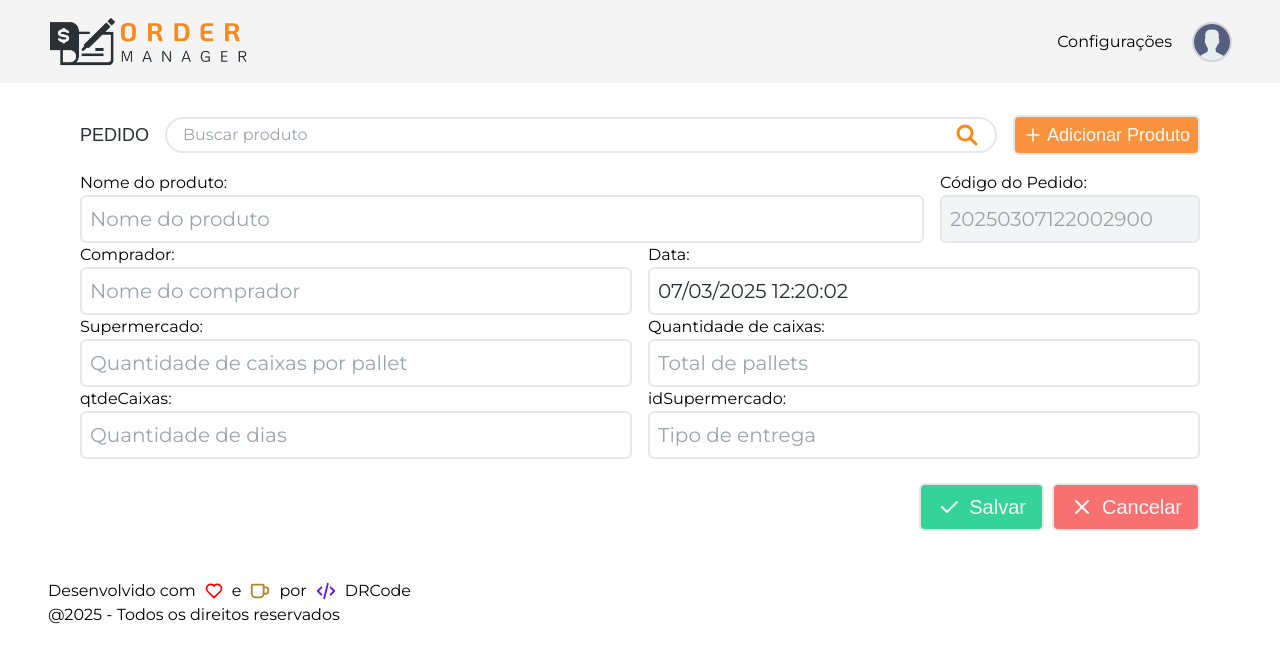
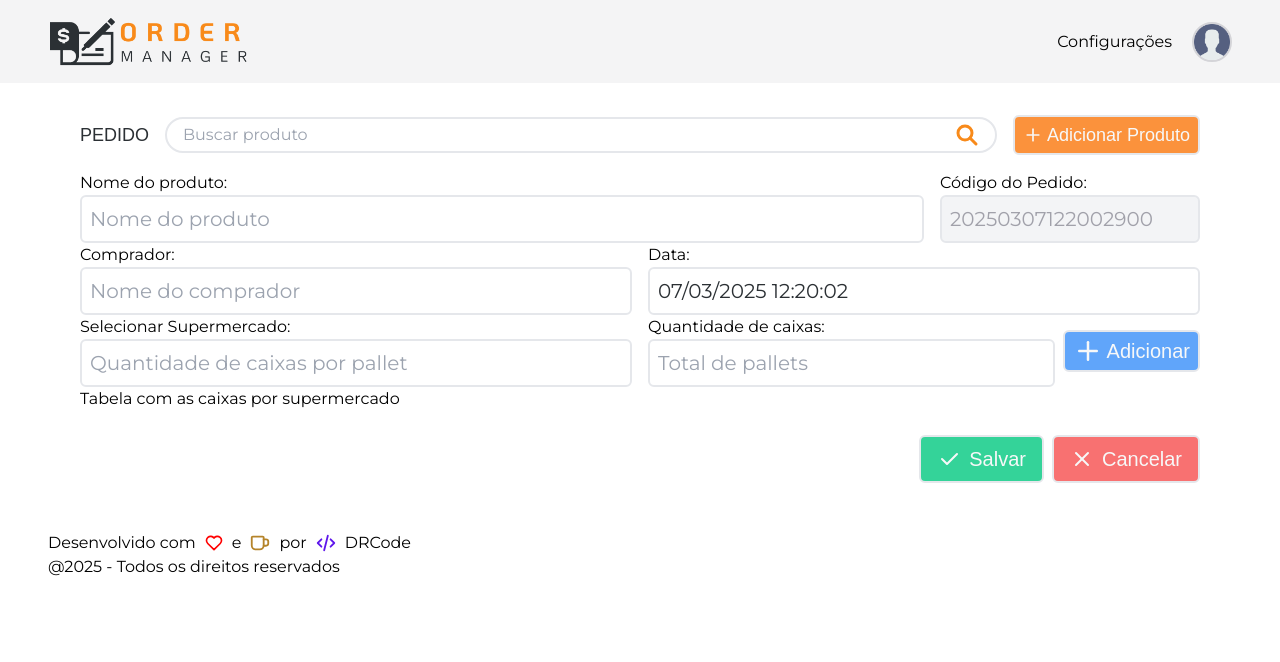
Before and after one commit to danielribas1105/order-manager, a Next.js app: page /pedidos in a window 1280 px wide. Both pictures are taken after typing "Sample" into the empty fields and a click on the button "Adicionar Pedido". Shown: the top 662 px of the page. Built offline with nearby package versions, Linux system fonts and the light colour scheme; a web font is replaced by a local one.

Commit message:
update form pedido

```diff
--- a/src/components/pedidos/form-pedido.tsx
+++ b/src/components/pedidos/form-pedido.tsx
@@ -85,7 +85,7 @@ export default function FormPedido(props: FormPedidoProps) {
                  </div>
                  <div className="flex flex-1 gap-4">
                     <div className="flex flex-1 flex-col">
-                       <span>Supermercado:</span>
+                       <span>Selecionar Supermercado:</span>
                        <input
                           className="text-xl text-logo-black p-2 rounded-md border-2 outline-none"
                           placeholder="Quantidade de caixas por pallet"
@@ -93,6 +93,7 @@ export default function FormPedido(props: FormPedidoProps) {
                           value={pedido.idSupermercado ?? ""}
                        />
                     </div>
+                    <div className="flex flex-1 gap-2 items-center">
                         <div className="flex flex-1 flex-col">
                            <span>Quantidade de caixas:</span>
                            <input
@@ -102,26 +103,22 @@ export default function FormPedido(props: FormPedidoProps) {
                               value={pedido.qtdeCaixas ?? ""}
                            />
                         </div>
+                        <div>
+                           <button
+                              className="flex justify-center items-center gap-1 px-2 py-1 font-logo text-xl text-logo-white bg-blue-400 hover:bg-blue-600 border-2 rounded-md"
+                              onClick={(e) => {
+                                 e.preventDefault()
+                                 console.log('Add caixas')
+                                 /* adicionarItem(props.produto) */
+                              }}>
+                              <IconPlus size={30} />
+                              <span>Adicionar</span>
+                           </button>
                         </div>
-                 <div className="flex flex-1 gap-4">
-                    <div className="flex flex-1 flex-col">
-                       <span>qtdeCaixas:</span>
-                       <input
-                          className="text-xl text-logo-black p-2 rounded-md border-2 outline-none"
-                          placeholder="Quantidade de dias"
-                          onChange={(e) => alteraPedido({ ...pedido, qtdeCaixas: +e.target.value })}
-                          value={pedido.qtdeCaixas ?? ""}
-                       />
                     </div>
-                    <div className="flex flex-1 flex-col">
-                       <span>idSupermercado:</span>
-                       <input
-                          className="text-xl text-logo-black p-2 rounded-md border-2 outline-none"
-                          placeholder="Tipo de entrega"
-                          onChange={(e) => alteraPedido({ ...pedido, idSupermercado: e.target.value })}
-                          value={pedido.idSupermercado ?? ""}
-                       />
                  </div>
+                  <div className="flex flex-1">
+                     Tabela com as caixas por supermercado
                   </div>
               </div>
            </div>
```
Lines whose indentation alone changed are shown as unchanged.
